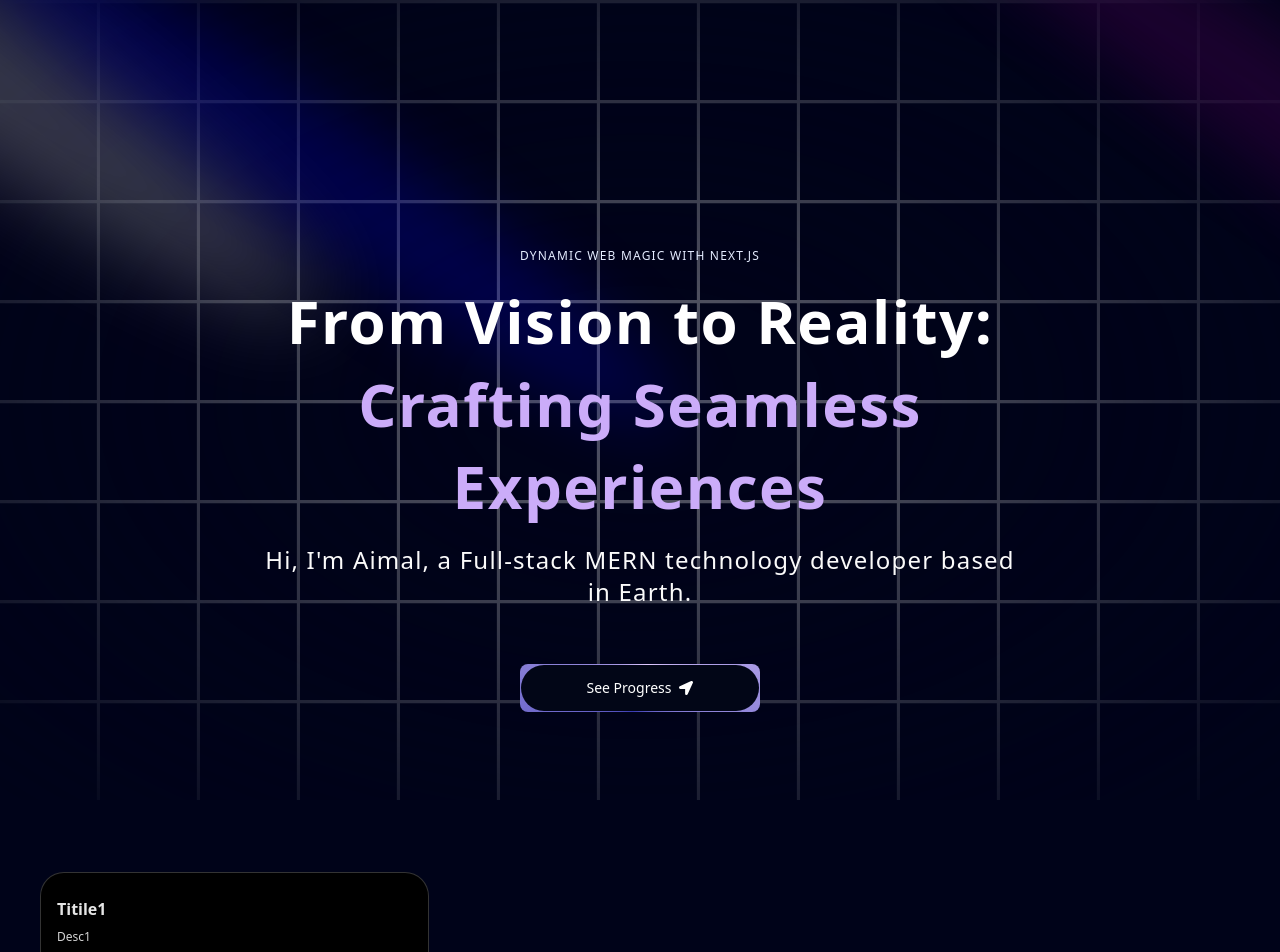
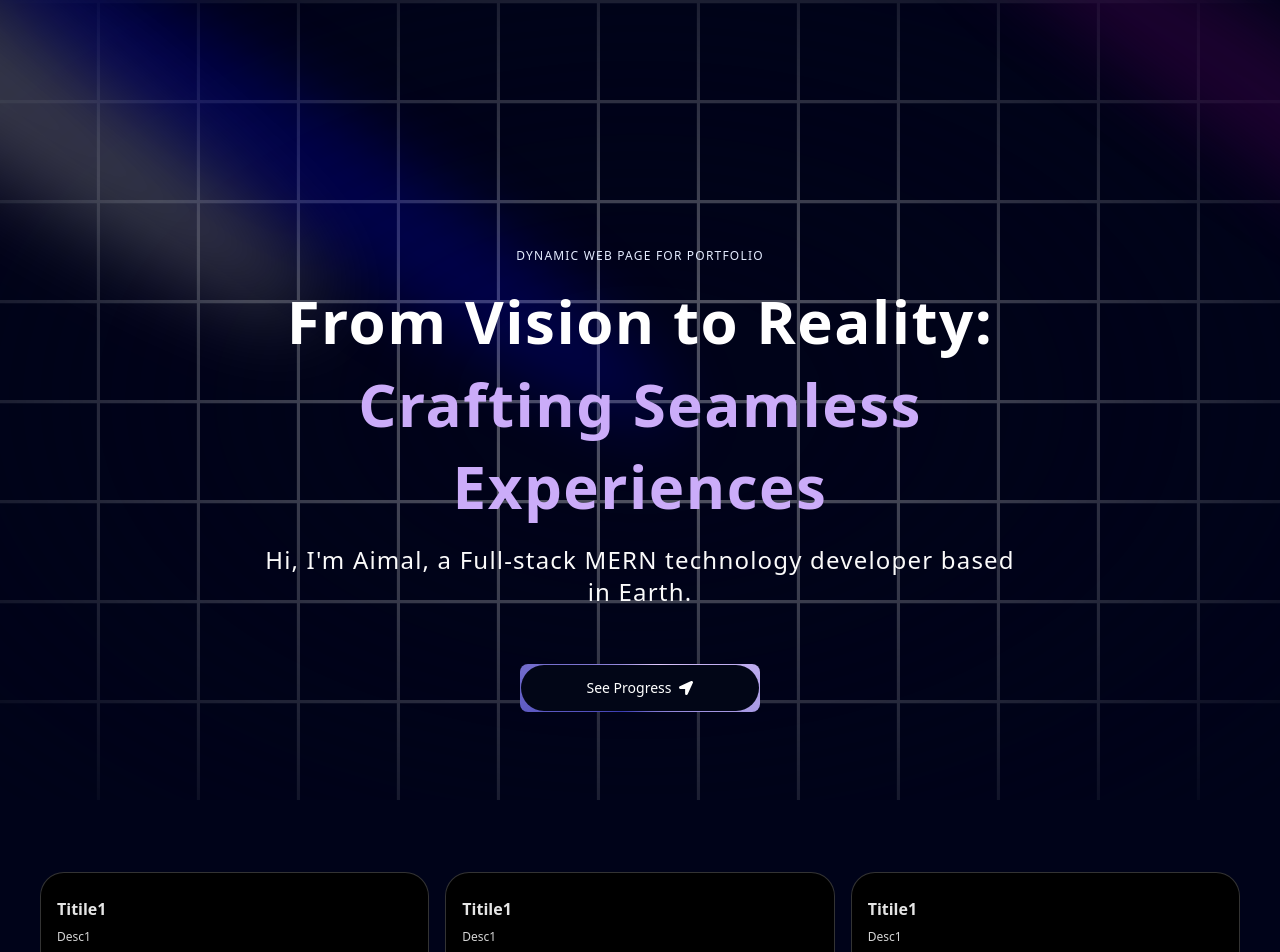
Before and after one commit to aimal1amiri/Portfolio, a Next.js app: page / in a window 1280 px wide. Shown: the top 952 px of the page. Built offline with nearby package versions, Linux system fonts and the light colour scheme.

Commit message:
working on grids and grids items.

```diff
--- a/components/FirstPage.tsx
+++ b/components/FirstPage.tsx
@@ -21,7 +21,7 @@ const FirstPage = () => {
       <div className='flex justify-center relative my-20 z-10'>
         <div className='max-w-[89vw] md:max-w-2xl lg:max-w-[60vw] flex flex-col items-center justify-center'>
           <h2 className='uppercase tracking-widest text-xs text-center text-blue-100 max-w-80'>
-            Dynamic Web Magic with next.js
+            Dynamic Web Page for Portfolio
           </h2>
           <TextGenerateEffect
           className='text-center text-[40px] md:text-5xl lg:text-6xl'
--- a/components/Grid.tsx
+++ b/components/Grid.tsx
@@ -1,11 +1,12 @@
 import React from 'react'
 import { BentoGrid, BentoGridItem } from './ui/BentoGrid'
+import { gridItems } from '@/data/gridItems'
 
 const Grid = () => {
   return (
     <section id="about">
         <BentoGrid>
-            {[{title:'Titile1', description: 'Desc1', id:1 }].map((item,i)=> (
+            {gridItems.map((item,i)=> (
                 <BentoGridItem id={item.id} key={item.id} title={item.title} description={item.description} />
 
             ))}
--- /dev/null
+++ b/data/gridItems.ts
@@ -0,0 +1,6 @@
+export const gridItems=[
+    {title:'Titile1', description: 'Desc1', id:1 },
+    {title:'Titile1', description: 'Desc1', id:1 },
+    {title:'Titile1', description: 'Desc1', id:1 },
+    {title:'Titile1', description: 'Desc1', id:1 },
+]
```
